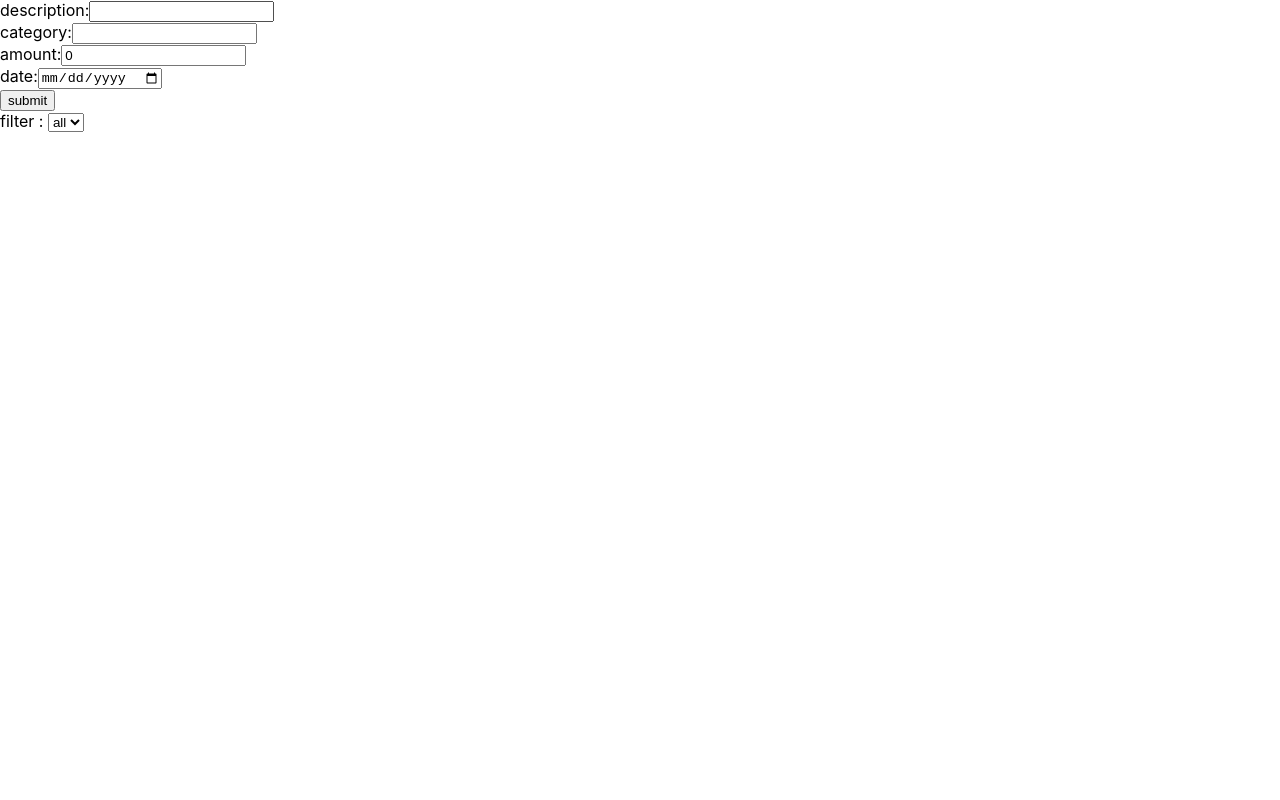
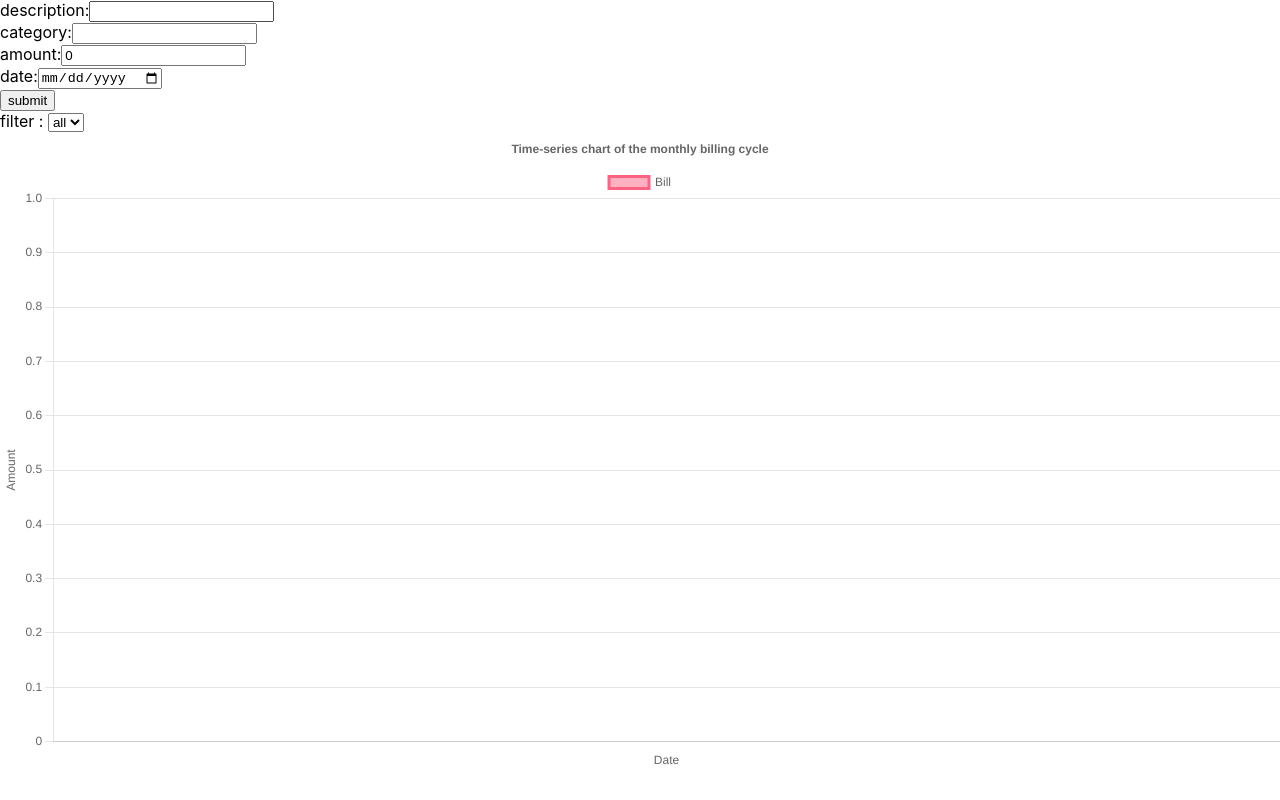
Before and after one commit to Rajjadhav1710/bill-management-react-app, a React (Create React App) app: page / in a window 1280 px wide. Built offline with nearby package versions, Linux system fonts and the light colour scheme.

Commit message:
added chart

```diff
--- a/package.json
+++ b/package.json
@@ -6,7 +6,9 @@
     "@testing-library/jest-dom": "^5.16.5",
     "@testing-library/react": "^13.4.0",
     "@testing-library/user-event": "^13.5.0",
+    "chart.js": "^3.9.1",
     "react": "^18.2.0",
+    "react-chartjs-2": "^4.3.1",
     "react-dom": "^18.2.0",
     "react-scripts": "5.0.1",
     "web-vitals": "^2.1.4"
--- a/src/App.js
+++ b/src/App.js
@@ -2,6 +2,32 @@ import React, { useState } from "react";
 
 import BillAddFormComponents from "./components/BillAddFormComponents";
 import BillCardComponent from "./components/BillCardComponent";
+
+import { Line } from 'react-chartjs-2';
+import {
+  Chart as ChartJS,
+  CategoryScale,
+  LinearScale,
+  Title,
+  Tooltip,
+  Legend,
+  ArcElement,
+  PointElement,
+  LineElement,
+  Filler
+} from "chart.js";
+
+ChartJS.register(
+  CategoryScale,
+  LinearScale,
+  Title,
+  Tooltip,
+  Legend,
+  ArcElement,
+  PointElement,
+  LineElement,
+  Filler
+);
 
 function App() {
   const [bills, setBills] = useState([]);//Array/list of bill
@@ -42,6 +68,9 @@ function App() {
         return billItem;
       }
     });
+    editedBillList.sort(function(a,b){
+      return b.date - a.date;
+    });
     setBills(editedBillList);
     console.log(bills);
   };
@@ -71,6 +100,47 @@ function App() {
           })
         }
       </div>
+      <div>
+        <Line options={{
+          responsive : true,
+          plugins : {
+            legend : {
+              position : "top"
+            },
+            title : {
+              display : true,
+              text : "Time-series chart of the monthly billing cycle"
+            }
+          },
+          scales : {
+            x : {
+              display : true,
+              title : {
+                display : true,
+                text : "Date"
+              }
+            },
+            y : {
+              display : true,
+              title : {
+                display : true,
+                text : "Amount"
+              }
+            }
+          }
+        }} data={{
+          labels : bills.map((billItem)=>billItem.date),
+          datasets : [
+            {
+              label : "Bill",
+              data : bills.map((billItem)=>billItem.amount),
+              borderColor: 'rgb(255, 99, 132)',
+              backgroundColor: 'rgba(255, 99, 132, 0.5)',
+            }
+          ]
+        }}/>
+      </div>
+
     </div>
   );
 }
--- a/src/components/BillAddFormComponents.js
+++ b/src/components/BillAddFormComponents.js
@@ -23,7 +23,11 @@ const BillAddFormComponents = ({setBills,bills,setCategories,categories,getCateg
             setCategories([...categories,newBillItem.category]);
         }
 
-        setBills([...bills,newBillItem]);
+        let newBillList = [...bills,newBillItem];
+        newBillList.sort(function(a,b){
+            return b.date - a.date;
+        });
+        setBills(newBillList);
         setDescription("");
         setCategory("");
         setAmount(0);
```
Also changed, not shown: 1 other file (tests, documents, lock files or other folders).
